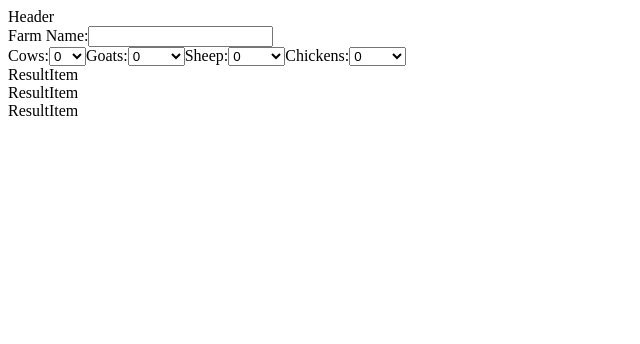
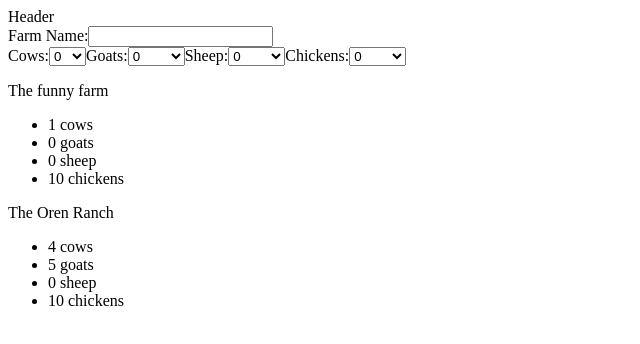
Before and after one commit to Acalltoredemption/FarmHelper, a React (Create React App) app: page / in a window 1280 px wide. Shown: the top 344 px of the page, without its empty margins (0-640 px from the left). Built offline with nearby package versions, Linux system fonts and the light colour scheme.

Commit message:
basic context setup and passing dummy data to result items

```diff
--- a/src/components/ResultItem.jsx
+++ b/src/components/ResultItem.jsx
@@ -1,7 +1,15 @@
 import React from 'react'
 
-export default function ResultItem() {
+export default function ResultItem({farm}) {
   return (
-    <div>ResultItem</div>
+    <div>
+        <p>{farm.name}</p>
+        <ul>
+            <li>{farm.counts.cows} cows</li>
+            <li>{farm.counts.goats} goats</li>
+            <li>{farm.counts.sheep} sheep</li>
+            <li>{farm.counts.chickens} chickens</li>
+        </ul>
+    </div>
   )
 }
--- a/src/components/ResultPanel.jsx
+++ b/src/components/ResultPanel.jsx
@@ -1,12 +1,21 @@
 import React from 'react'
 import ResultItem from './ResultItem'
+import ResultContext from '../context/ResultContext'
+import { useContext } from 'react'
 
 export default function ResultPanel() {
+    const {results} = useContext(ResultContext)
+
+    if(!results || results.length === 0){
+        return <p>No listings yet...</p>
+    }
   return (
     <div>
-        <ResultItem />
-        <ResultItem />
-        <ResultItem />
+        {results.map((result) => (
+            <div>
+                <ResultItem key={result.id} farm={result} />
+            </div>
+        ))}
     </div>
   )
 }
--- /dev/null
+++ b/src/context/ResultContext.js
@@ -0,0 +1,36 @@
+import { createContext, useState } from "react";
+
+const ResultContext = createContext()
+
+export const ResultProvider = ({children}) => {
+    const [results, setResults] = useState([
+        {
+            id: 1,
+            counts: {
+                cows: 1,
+                goats: 0,
+                sheep: 0,
+                chickens: 10
+            },
+            name: 'The funny farm'
+        },
+        {
+            id: 2,
+            counts: {
+                cows: 4,
+                goats: 5,
+                sheep: 0,
+                chickens: 10
+            },
+            name: 'The Oren Ranch'
+        }
+    ])
+
+    return <ResultContext.Provider value={{results}} >
+    {children}
+  </ResultContext.Provider>
+
+}
+
+
+    export default ResultContext;
```
Also changed, not shown: src/App.js (+5 -2 lines), src/app.css (added).
